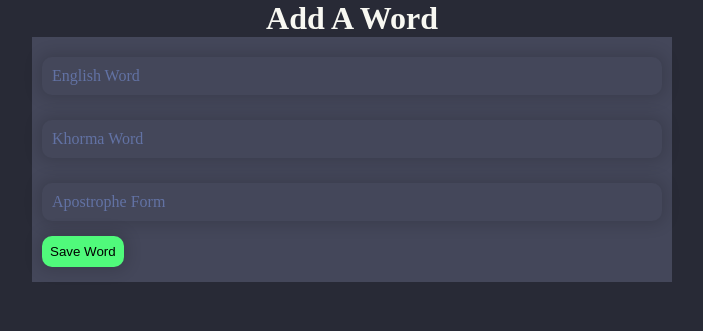
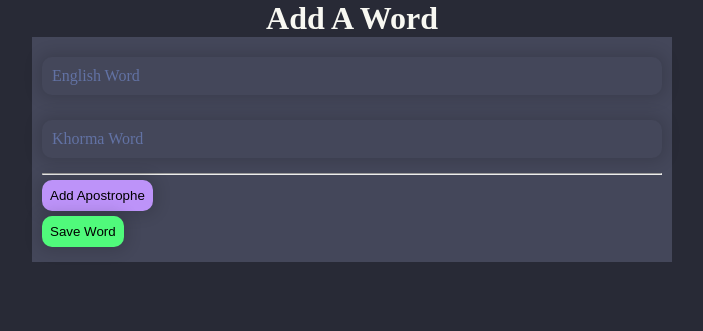
Before and after one commit to IsraelWald/Khorma, a Flask app: page /add-word in a window 1280 px wide. Shown: the part 38-369 px from the top of the page, without its empty margins (288-991 px from the left). Run offline with Flask 2, Linux system fonts and the light colour scheme.

Commit message:
Added collapsible apostrophe

```diff
--- a/main.py
+++ b/main.py
@@ -1,4 +1,4 @@
-from flask import Flask, render_template, request
+from flask import Flask, redirect, render_template, request, url_for
 from deta import Deta
 import os
 
@@ -16,7 +16,17 @@ def index():
 @app.route("/add-word", methods=["GET", "POST"])
 def add_word():
     if request.method == "POST":
-        ...
+        form = request.form
+        english = form.get("english")
+        khorma = form.get("khorma")
+        apos = form.get("apos", False)
+        word = {
+            "english": english,
+            "khorma": khorma,
+            "apos": apos if apos else "No Apostrophe Form",
+        }
+        words.insert(word)
+        return redirect(url_for("index"))
     return render_template("add_word.html")
 
 if __name__ == "__main__":
--- a/static/styles.css
+++ b/static/styles.css
@@ -63,10 +63,22 @@ form {
     border: none;
     border-radius: 10px;
     box-shadow: 0 0 15px 4px rgba(0, 0, 0, 0.14);
+    cursor: pointer;
 }
 
 .form-group {
     margin-bottom: 5px;
+}
+
+.collapse-button {
+    margin: 5px 0;
+    display: block;
+    padding: 8px;
+    background-color: var(--purple);
+    border: none;
+    border-radius: 10px;
+    box-shadow: 0 0 15px 4px rgba(0, 0, 0, 0.14);
+    cursor: pointer;
 }
 
 input[type=text] {
@@ -87,3 +99,35 @@ input[type=text] {
     color: var(--light-bg);
     opacity: 1;
 }
+
+.word {
+    background-color: var(--secondary);
+    border-radius: 10px;
+    padding: 10px;
+    display: flex;
+    flex-direction: row;
+    justify-content: space-between;
+    margin: 10px 0;
+}
+
+.collapsed {
+    max-height: 0;
+    overflow: hidden;
+    transition: max-height 0.2s ease-out;
+    background-color: var(--secondary);
+}
+
+.collapsed > .form-group {
+    all: unset;
+    padding: 10px;
+    margin: 10px 0;
+    border: none;
+    outline: none;
+    background-color: #44475a;
+    box-shadow: 0 0 15px 4px rgba(0, 0, 0, 0.14);
+    width: 100%;
+    color: var(--fg);
+    border-radius: 10px;
+    font-family: inherit;
+    font-size: inherit;
+}
--- a/templates/add_word.html
+++ b/templates/add_word.html
@@ -3,15 +3,22 @@
 
 <div class="main-container">
     <h1 align="center">Add A Word</h1>
-    <form method="get">
+    <form method="post" autocomplete="off">
         <div class="form-group">
             <input type="text" id="english" name="english" placeholder="English Word" required>
         </div>
         <div class="form-group">
             <input type="text" id="khorma" name="khorma" placeholder="Khorma Word" required>
         </div>
-        <div class="form-group">
-            <input type="text" id="apos" name="apos" placeholder="Apostrophe Form">
+        <hr />
+        <button class="collapse-button" id="apos-btn">Add Apostrophe</button>
+        <div class="collapsed">
+            <div class="collapsed-group">
+                <input type="text" id="apos" name="apos" placeholder="Apostrophe Form">
+            </div>
+            <div class="collapsed-group">
+                <input type="text" id="apos" name="apos" placeholder="Apostrophe Meaning">
+            </div>
         </div>
         <div class="form-group">
             <input type="submit" value="Save Word" class="save-btn">
@@ -20,4 +27,20 @@
 
 </div>
 
+<script>
+    var coll = document.getElementsByClassName("collapse-button");
+    var i;
+
+    for (i = 0; i < coll.length; i++) {
+        coll[i].addEventListener("click", function (e) {
+            e.preventDefault();
+            var content = this.nextElementSibling;
+            if (content.style.maxHeight) {
+                content.style.maxHeight = null;
+            } else {
+                content.style.maxHeight = content.scrollHeight + "px";
+            }
+        });
+    }
+</script>
 {% endblock content %}
```
Also changed, not shown: templates/index.html (+16 -1 lines).
